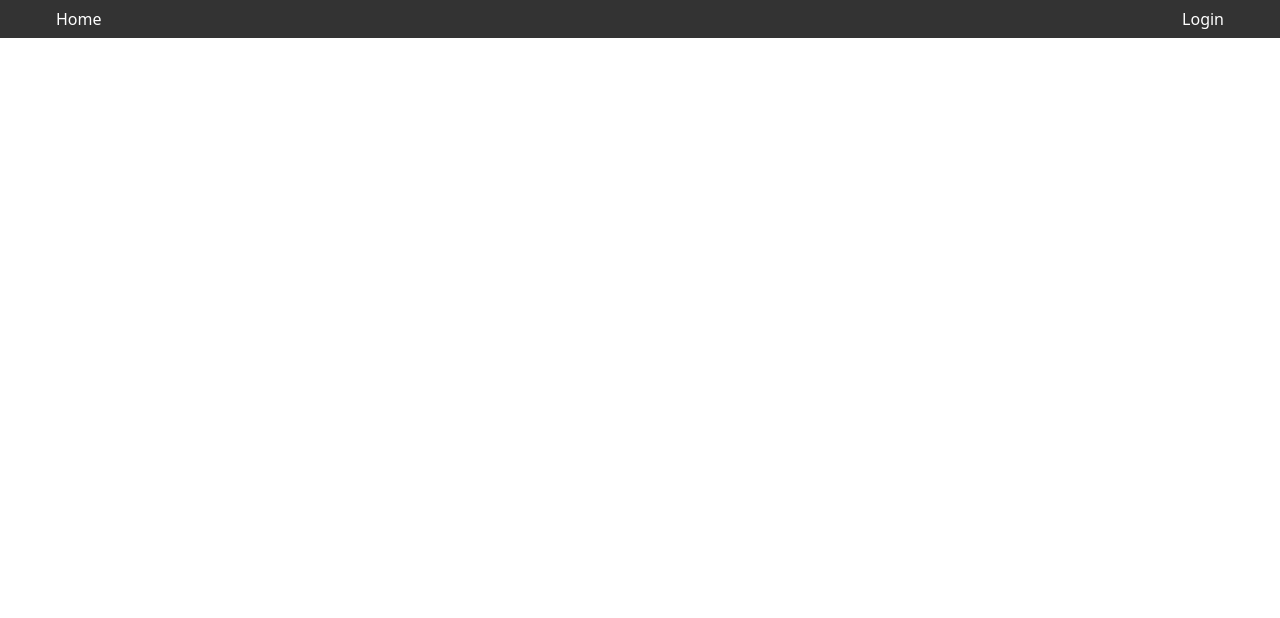
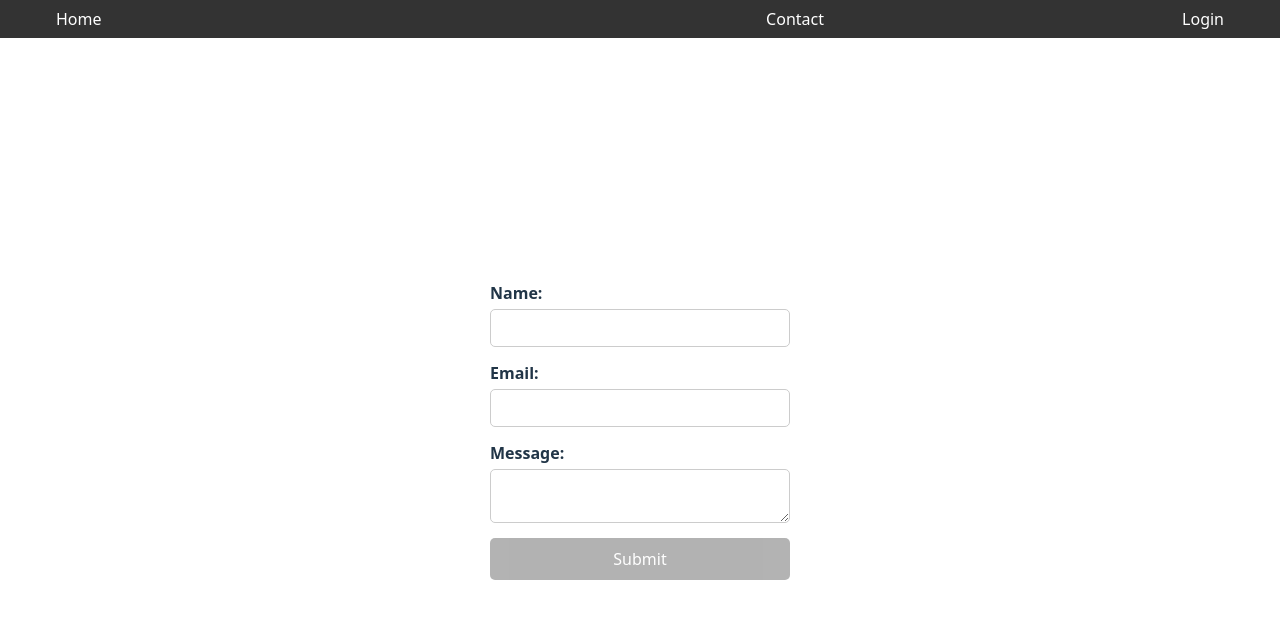
Before and after one commit to cluebbe/react-app, a React (Vite) app: page /contact in a window 1280 px wide. Before the commit this address had no page. Shown: the top 618 px of the page. Built offline with nearby package versions, Linux system fonts and the light colour scheme.

Commit message:
added contact form

```diff
--- a/package.json
+++ b/package.json
@@ -13,6 +13,7 @@
   "dependencies": {
     "react": "^19.1.0",
     "react-dom": "^19.1.0",
+    "react-hook-form": "^7.62.0",
     "react-router-dom": "^7.6.2"
   },
   "devDependencies": {
--- a/src/App.jsx
+++ b/src/App.jsx
@@ -5,6 +5,7 @@ import Dashboard from './Dashboard.jsx';
 import Home from './Home.jsx';
 import Admin from './Admin.jsx';
 import Login from './Login.jsx';
+import ContactForm from './Contact.jsx';
 
 const App = () => {
   return (
@@ -16,6 +17,7 @@ const App = () => {
           <Route path="/dashboard" element={<Dashboard />} />
           <Route path="/admin" element={<Admin />} />
           <Route path="/login" element={<Login />} />
+          <Route path="/contact" element={<ContactForm />} />
         </Routes>
       </div>
     </Router>
--- /dev/null
+++ b/src/Contact.css
@@ -0,0 +1,62 @@
+.form-container {
+  display: flex;
+  flex-direction: column;
+  justify-content: center;
+  align-items: center;
+  height: 100vh;
+  margin: 0;
+}
+
+.form-group {
+  display: flex;
+  flex-direction: column;
+  margin-bottom: 15px;
+  width: 300px;
+}
+
+label {
+  margin-bottom: 5px;
+  font-size: 16px;
+  font-weight: bold;
+  text-align: left;
+}
+
+input, textarea {
+  padding: 10px;
+  font-size: 14px;
+  border: 1px solid #ccc;
+  border-radius: 5px;
+  width: 100%;
+  box-sizing: border-box;
+}
+
+textarea {
+  resize: vertical;
+}
+
+button {
+  padding: 10px 20px;
+  font-size: 16px;
+  color: white;
+  background-color: #220c67;
+  border: none;
+  border-radius: 5px;
+  cursor: pointer;
+  transition: background-color 0.3s;
+}
+
+button:hover {
+  background-color: #55557c;
+}
+
+button:disabled {
+  background-color: gray;
+  cursor: not-allowed;
+  opacity: 0.6;
+}
+
+.validation-error {
+  color: red;
+  font-size: 14px;
+  margin-top: 5px;
+}
--- /dev/null
+++ b/src/Contact.jsx
@@ -0,0 +1,63 @@
+import React from 'react';
+import { useForm } from 'react-hook-form';
+import './Contact.css';
+
+const ContactForm = () => {
+  const { register, handleSubmit, formState: { errors, isValid } } = useForm({
+    mode: 'onChange',
+  });
+
+
+  const onSubmit = (data) => {
+    console.log('Form valid:', isValid);
+    console.log('Message errors:', errors.message);
+    alert( 'Thank you for your message! We will get back to you soon.');
+  };
+
+  return (
+    <div className="form-container">
+      <form onSubmit={handleSubmit(onSubmit)} className="form-group">
+        <div className="form-group">
+          <label htmlFor="name">Name:</label>
+          <input
+            id="name"
+            {...register('name', { required: 'Name is required.' })}
+          />
+          {errors.name && <span className="validation-error">{errors.name.message}</span>}
+        </div>
+
+        <div className="form-group">
+          <label htmlFor="email">Email:</label>
+          <input
+            id="email"
+            {...register('email', {
+              required: 'Email is required.',
+              pattern: {
+                value: /^[a-zA-Z0-9._%+-]+@[a-zA-Z0-9.-]+\.[a-zA-Z]{2,}$/,
+                message: 'Invalid format',
+              },
+            })}
+          />
+          {errors.email && <span className="validation-error">{errors.email.message}</span>}
+        </div>
+
+        <div className="form-group">
+          <label htmlFor="message">Message:</label>
+          <textarea
+            id="message"
+            {...register('message', {
+              required: 'Message is required.',
+              minLength: { value: 10, message: 'At least 10 characters' },
+              maxLength: { value: 20, message: 'At most 20 characters' },
+            })}
+          />
+          {errors.message && <span className="validation-error">{errors.message.message}</span>}
+        </div>
+
+        <button type="submit" disabled={!isValid}>Submit</button>
+      </form>
+    </div>
+  );
+};
+
+export default ContactForm;
--- a/src/Navbar.jsx
+++ b/src/Navbar.jsx
@@ -18,6 +18,9 @@ const Navbar = () => {
       <div className="container">
         <div className="nav-links nav-links-left">
           <Link to="/" className="nav-link">Home</Link>
+        </div>
+        <div className="nav-links nav-links-right">
+          <Link to="/contact" className="nav-link">Contact</Link>
         </div>
         <div className="nav-links nav-links-right">
         {isAuthenticated ? (
```
Also changed, not shown: 1 other file (tests, documents, lock files or other folders).
